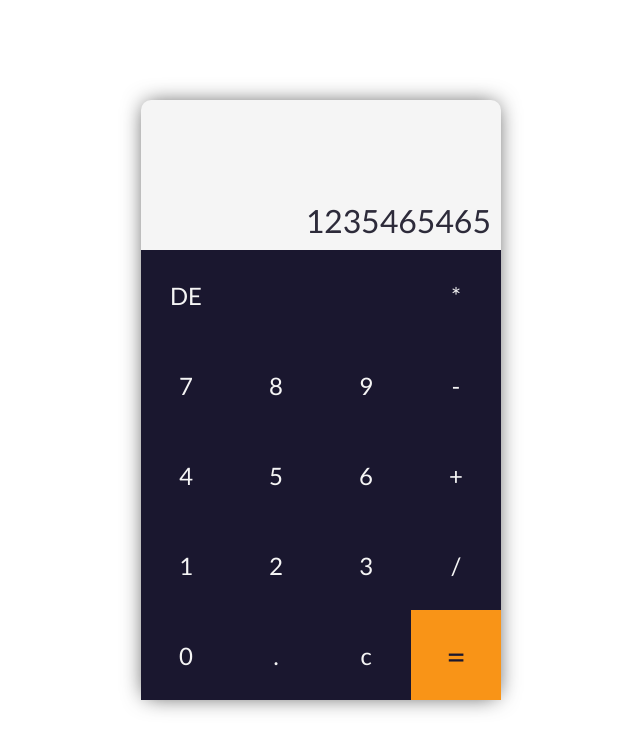
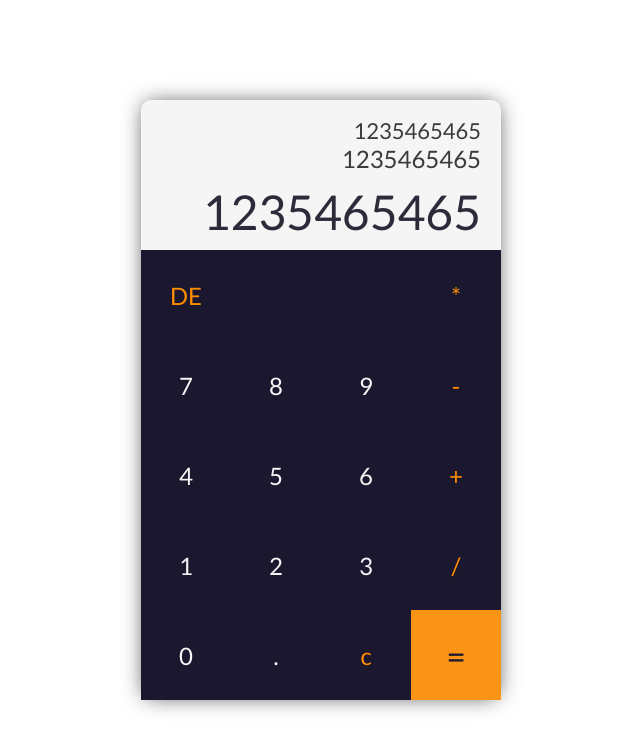
Before and after one commit to Mariyan97/Calculator, a plain HTML site: page index.html in a window 1280 px wide. Shown: the whole page, without its empty margins (319-959 px from the left). Drawn offline with Linux system fonts and the light colour scheme.

Commit message:
Mariyan: Fully stylized and ready for javascript

```diff
--- a/index.html
+++ b/index.html
@@ -11,36 +11,38 @@
     <div class="app">
       <div class="calculator">
         <div class="display">
-          <p class="display-text">1235465465</p>
+          <p class="display-before">1235465465</p>
+          <p class="display-after">1235465465</p>
+          <p class="display-end">1235465465</p>
         </div>
         <div class="fifth-row">
-          <button class="number">DE</button>
+          <button class="delete-button">DE</button>
           <button class="empty"></button>
           <button class="empty"></button>
-          <button class="multiply">*</button>
+          <button class="operator">*</button>
         </div>
         <div class="fourth-row">
           <button class="number">7</button>
           <button class="number">8</button>
           <button class="number">9</button>
-          <button class="subtract">-</button>
+          <button class="operator">-</button>
         </div>
         <div class="third-row">
           <button class="number">4</button>
           <button class="number">5</button>
           <button class="number">6</button>
-          <button class="add">+</button>
+          <button class="operator">+</button>
         </div>
         <div class="second-row">
           <button class="number">1</button>
           <button class="number">2</button>
           <button class="number">3</button>
-          <button class="divide">/</button>
+          <button class="operator">/</button>
         </div>
         <div class="first-row">
           <button class="number">0</button>
           <button class="number">.</button>
-          <button class="decimal">c</button>
+          <button class="clear-button">c</button>
           <button class="equal">=</button>
         </div>
       </div>
--- a/style.css
+++ b/style.css
@@ -77,12 +77,33 @@ button:hover {
   display: flex;
   justify-content: flex-end;
   align-items: flex-end;
+  flex-direction: column;
 }
 
-.display-text {
-  font-size: 32px;
+.display-before {
+  font-size: 22px;
+  font-weight: 400;
+  color: #3b3a3f;
+  text-align: right;
+  padding: 0px 20px;
+}
+.display-after {
+  font-size: 24px;
+  font-weight: 400;
+  color: #3b3a3f;
+  text-align: right;
+  padding: 0px 20px;
+}
+.display-end {
+  font-size: 48px;
   font-weight: 400;
   color: #2d2b3a;
   text-align: right;
-  padding: 10px 10px;
+  padding: 10px 20px;
 }
+
+.operator,
+.clear-button,
+.delete-button {
+  color: #ff8d00;
+}
```
